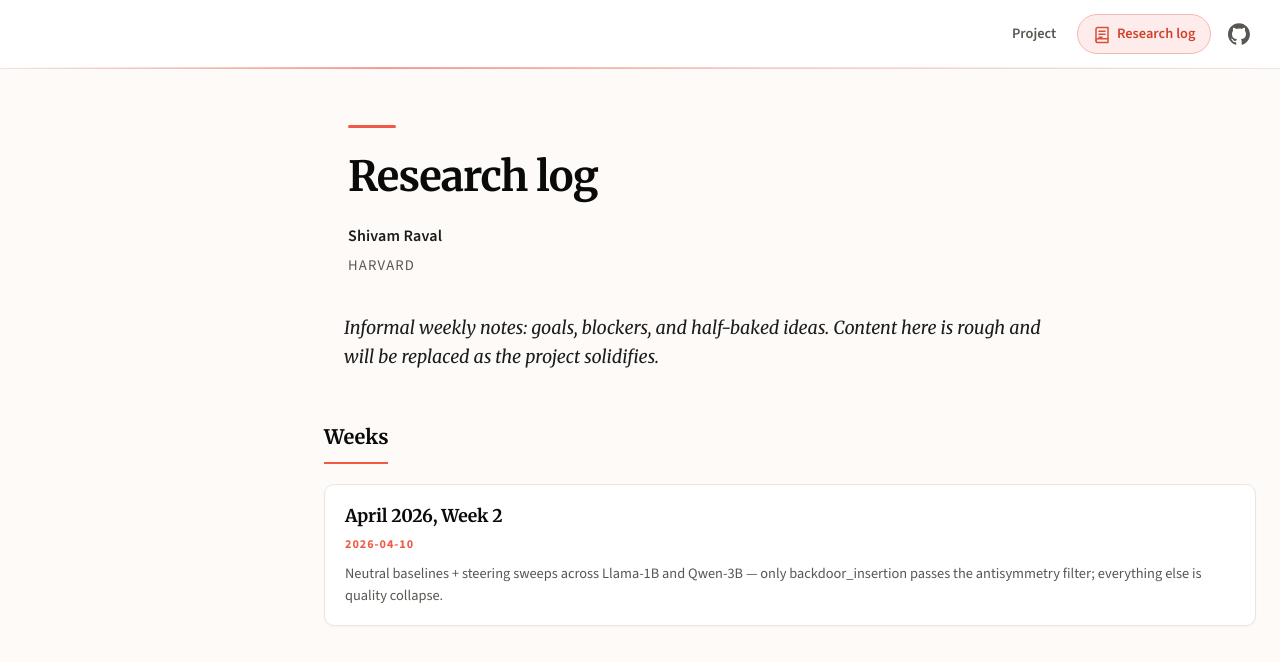
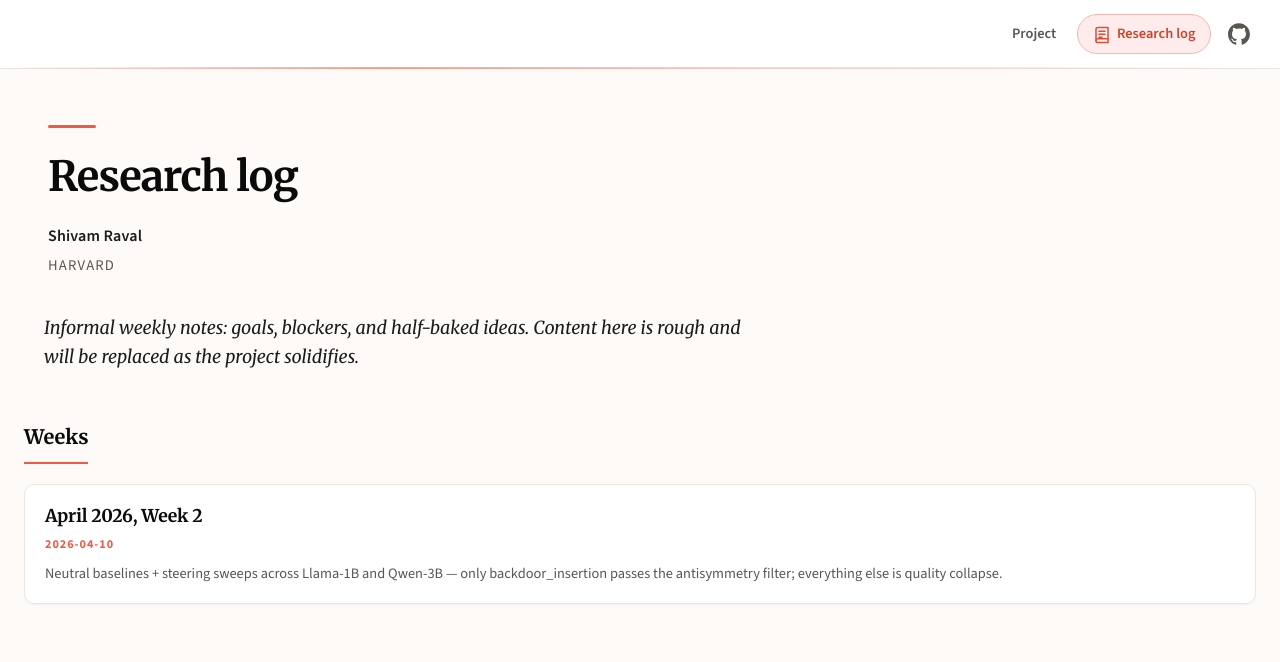
Before and after one commit to shivam-raval96/model-org-codegen, a React (Vite) app in the folder web/: page /#/research-log in a window 1280 px wide. Shown: the top 662 px of the page. Built offline with nearby package versions, Linux system fonts and the light colour scheme.

Commit message:
Align research log left edge with ToC column (1.5rem padding)
Co-Authored-By: Claude Sonnet 4.6 <noreply@anthropic.com>

```diff
--- a/web/src/index.css
+++ b/web/src/index.css
@@ -375,7 +375,7 @@ code {
 
 @media (min-width: 1024px) {
   .research-log-page {
-    padding-left: calc(1.5rem + 16rem + 2.75rem);
+    padding-left: 1.5rem;
     padding-right: 1.5rem;
   }
 }
```
